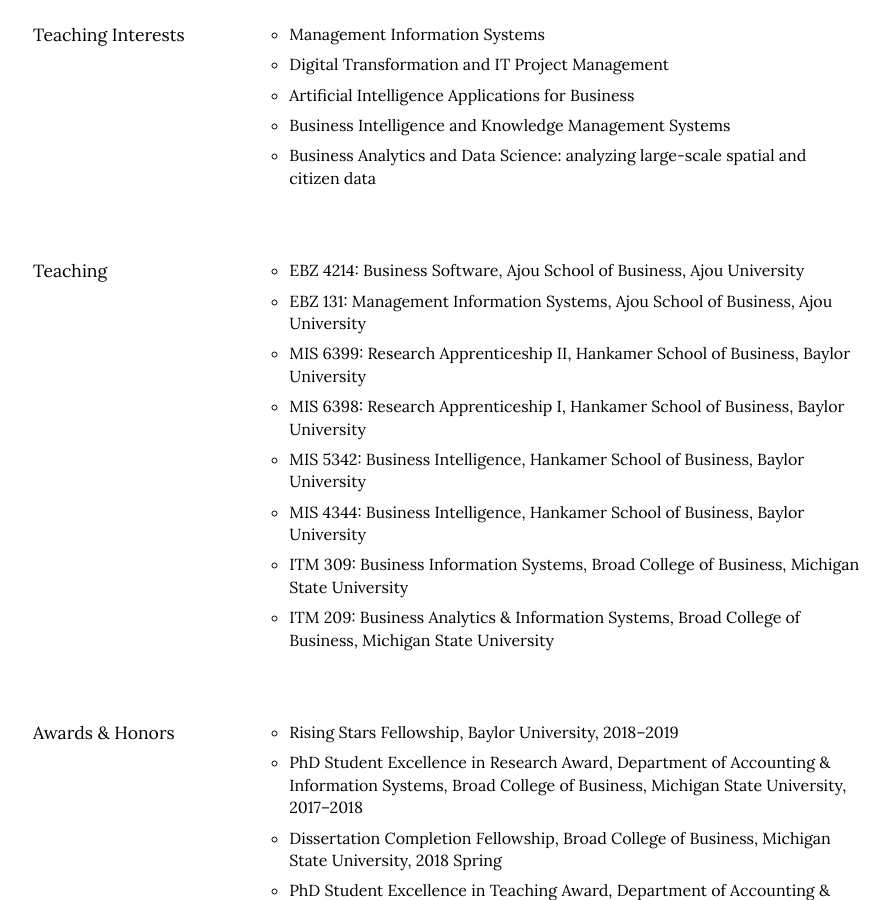
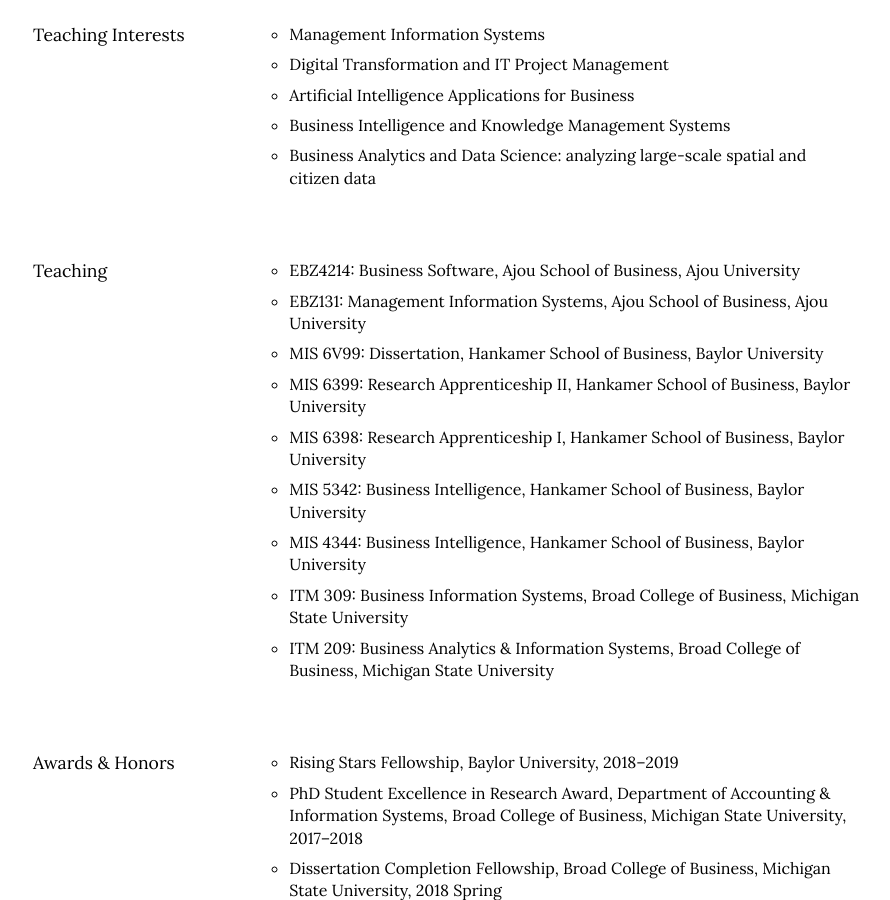
Before and after one commit to istaehun/taehun, a Jekyll site: the page built from engagement.html, in a window 1280 px wide and 900 px high, scrolled down 914 px. Shown: the whole window, without its empty margins (187-1077 px from the left). Built offline with Jekyll 4.4.1, drawn with Linux system fonts in a browser that asks for light colours; nearby versions of some CDN libraries.

Commit message:
Update engagement.yml

```diff
--- a/_data/engagement.yml
+++ b/_data/engagement.yml
@@ -21,8 +21,9 @@
   -
     title: Teaching
     list:
-      - "EBZ 4214: Business Software, Ajou School of Business, Ajou University"
-      - "EBZ 131: Management Information Systems, Ajou School of Business, Ajou University"
+      - "EBZ4214: Business Software, Ajou School of Business, Ajou University"
+      - "EBZ131: Management Information Systems, Ajou School of Business, Ajou University"
+      - "MIS 6V99: Dissertation, Hankamer School of Business, Baylor University"
       - "MIS 6399: Research Apprenticeship II, Hankamer School of Business, Baylor University"
       - "MIS 6398: Research Apprenticeship I, Hankamer School of Business, Baylor University"
       - "MIS 5342: Business Intelligence, Hankamer School of Business, Baylor University"
```
